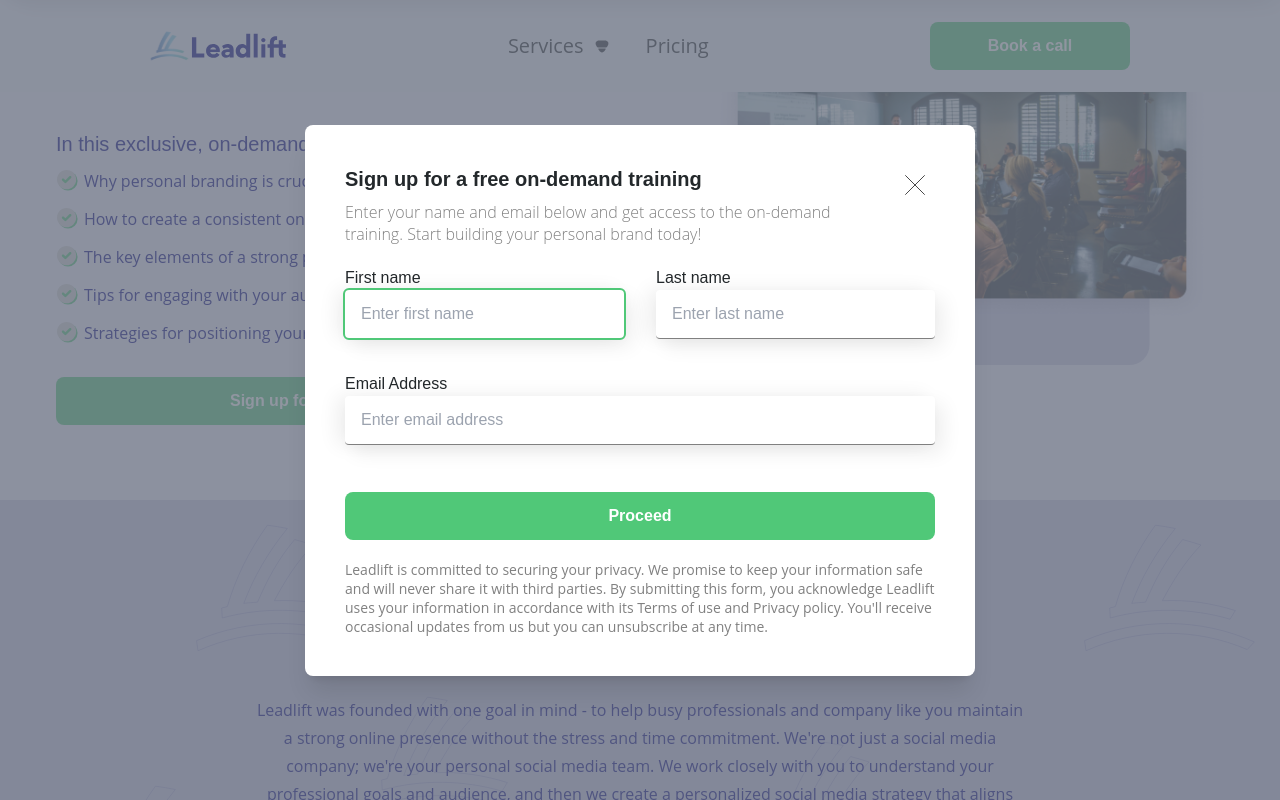
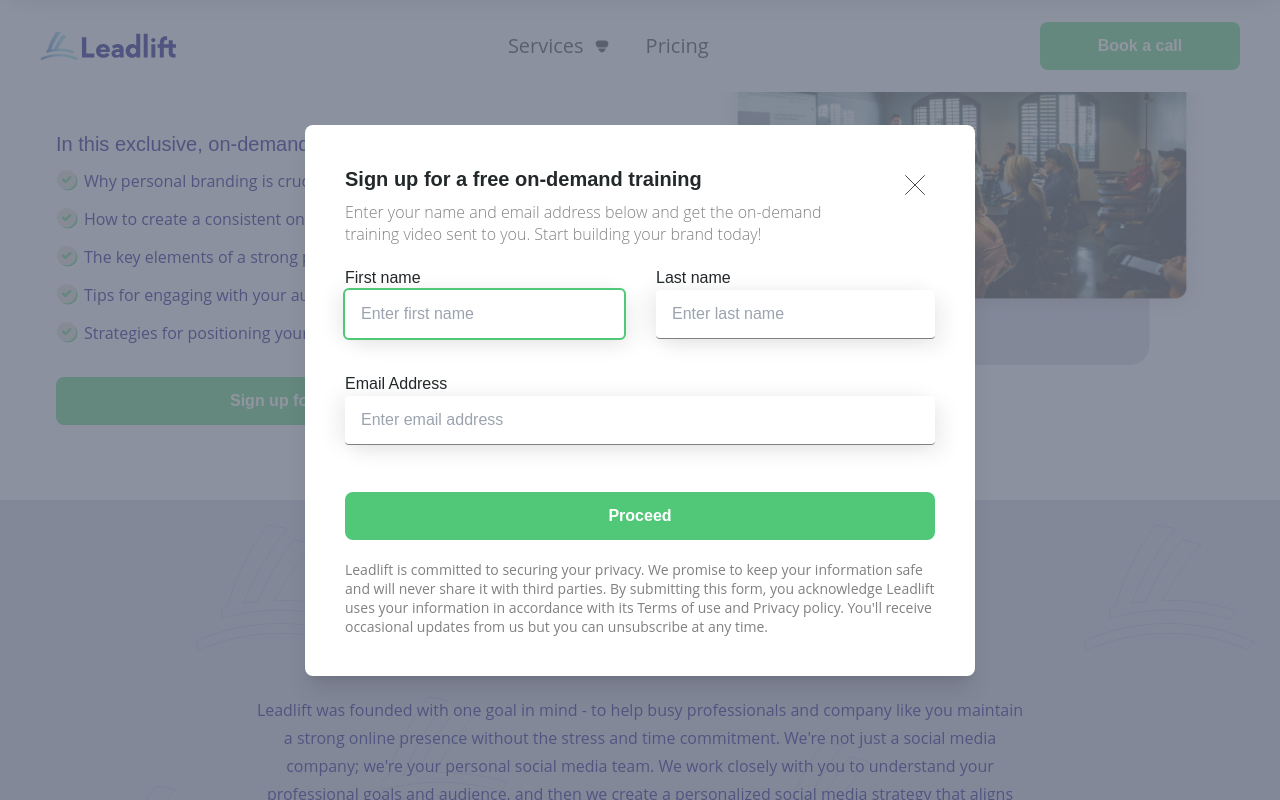
Before and after one commit to leadliftio/leadlift-website, a React (Create React App) app: page / in a window 1280 px wide. Both pictures are taken after a click on the button "Sign up for the training". Shown: the part 3436-4236 px from the top of the page. Built offline with nearby package versions, Linux system fonts and the light colour scheme; what buttercms would draw is missing.

Commit message:
testing refactors

```diff
--- a/src/Components/Navbar/index.tsx
+++ b/src/Components/Navbar/index.tsx
@@ -57,7 +57,7 @@
 
   return (
     <>
-      <nav className="w-screen bg-[#EDF0F8] md:py-[22px] p-[16px] md:px-[150px] fixed z-[8500] shadow-[0px_4px_8px_0px_rgba(0,0,0,0.2)] md:shadow-none">
+      <nav className="w-screen bg-[#EDF0F8] md:py-[22px] p-[16px] md:px[150px] fixed z-[8500] shadow-[0px_4px_8px_0px_rgba(0,0,0,0.2)] md:shadow-none">
         <div className="container max-w-[1200px] mx-auto">
           <div className="w-full flex items-center justify-between">
             <Link to={"/"} className="">
--- a/src/Components/Pages/BookACall/index.jsx
+++ b/src/Components/Pages/BookACall/index.jsx
@@ -127,13 +127,13 @@
   });
 
   return (
-    <div className="w-screen box-border bg-brandLightPurple">
+    <div className="w-full box-border bg-brandLightPurple">
       <div
         className="
       py-[40px] px-[16px] md:py-[50px] mdpl-[150px] mdpr-[100px] ">
         <div className="container max-w-[1200px] mx-auto">
           <div className="flex flex-col gap-0 md:gap-0 md:flex-row items-start">
-            <div className="w-full pr-0 md:pr-[120px] flex-[0.75]">
+            <div className="w-full pr-0 md:pr[120px] flex-[0.75]">
               <h2 className="text-[#23282B] font-montserrat font-bold text-[40px] mb-[20px] md:mb-[65px] leading-[normal]">
                 Book a call
               </h2>
--- a/src/Components/Pages/Pricing/index.tsx
+++ b/src/Components/Pages/Pricing/index.tsx
@@ -52,7 +52,7 @@
 
 const Pricing = () => {
   return (
-    <div className="w-full px-[20px] md:px-[150px] text-center bg-gradient-to-b from-[#EDF0F8] to-[#CCCCE5] pb-[70px] md:pb-[100px]">
+    <div className="w-full px-[20px] md:px[150px] text-center bg-gradient-to-b from-[#EDF0F8] to-[#CCCCE5] pb-[70px] md:pb-[100px]">
       <div className="container max-w-[1200px] mx-auto">
         <div className="border border-solid border-[#D9D9D9] px-4 md:px-[24px] py-[25px] md:py-[50px] ">
           <h2 className="font-montserrat font-semibold text-brandBlack text-[30px] md:text-[40px] leading-[40px] mb-4 w-full md:w-[70%] mx-auto">
--- a/src/Components/TrainingForm/index.tsx
+++ b/src/Components/TrainingForm/index.tsx
@@ -107,9 +107,9 @@
                         Sign up for a free on-demand training
                       </h6>
                       <p className="font-openSans font-light text-base leading-[normal] text-[#808080]">
-                        Enter your name and email below and get access to the
-                        on-demand training. Start building your personal brand
-                        today!
+                        Enter your name and email address below and get the
+                        on-demand training video sent to you. Start building
+                        your brand today!
                       </p>
                     </div>
                     <div onClick={handleClose} className="cursor-pointer">
```
